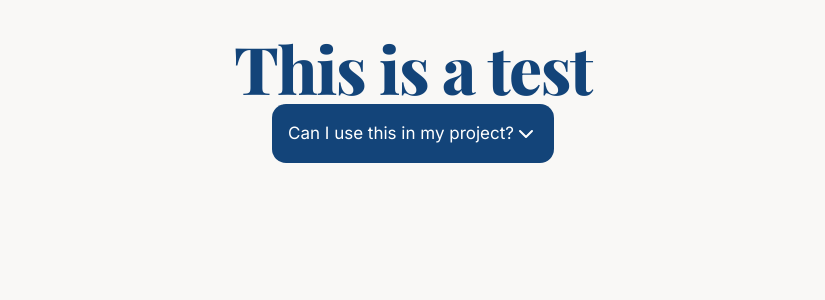
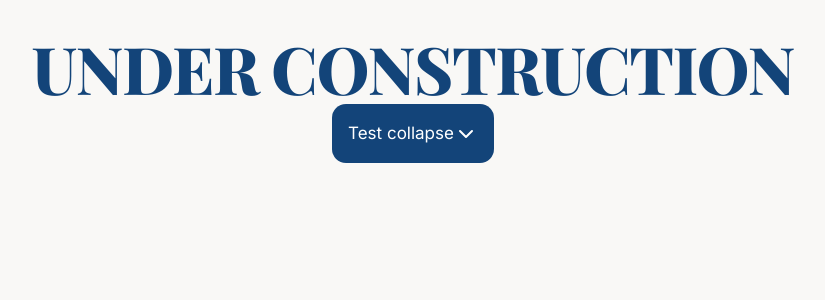
Before and after one commit to SwissvaleScrapbook/swissvalescrapbook.github.io, a React (Vite) app: page /#/ in a window 1280 px wide. Shown: the top 300 px of the page, without its empty margins (227-1052 px from the left). Built offline with nearby package versions, Linux system fonts and the light colour scheme; a web font is replaced by a local one.

Commit message:
Test content updated

```diff
--- a/src/Home.tsx
+++ b/src/Home.tsx
@@ -10,18 +10,17 @@ function Home() {
   return (
       <div>
           <div className="text-2xl text-primary w-full h-full flex justify-center content-center">
-              <h1>This is a test</h1>
+              <h1>UNDER CONSTRUCTION</h1>
           </div>
           <Collapsible>
               <CollapsibleTrigger className="bg-primary text-primary-foreground rounded-xl  p-4">
                   <div className="flex items-center justify-center">
-                      Can I use this in my project? <ChevronDown className="" />
+                      Test collapse <ChevronDown className="" />
                   </div>
 
               </CollapsibleTrigger>
               <CollapsibleContent>
-                  Yes. Free to use for personal and commercial projects. No attribution
-                  required.
+                  A bunch of text
               </CollapsibleContent>
           </Collapsible>
       </div>
```
